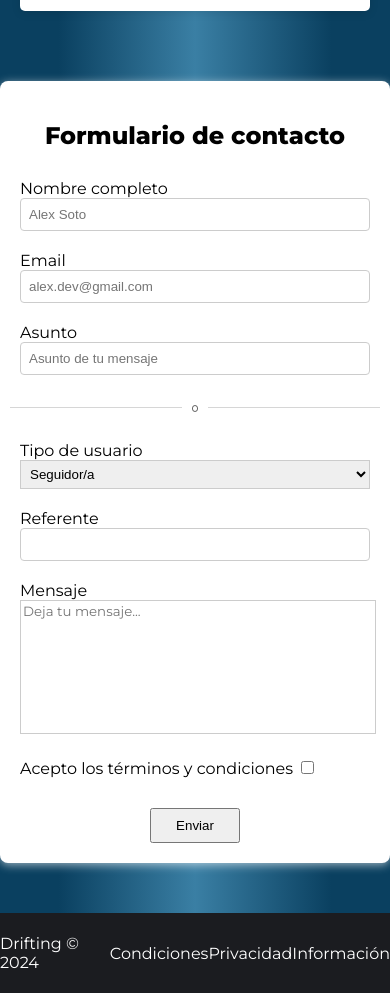
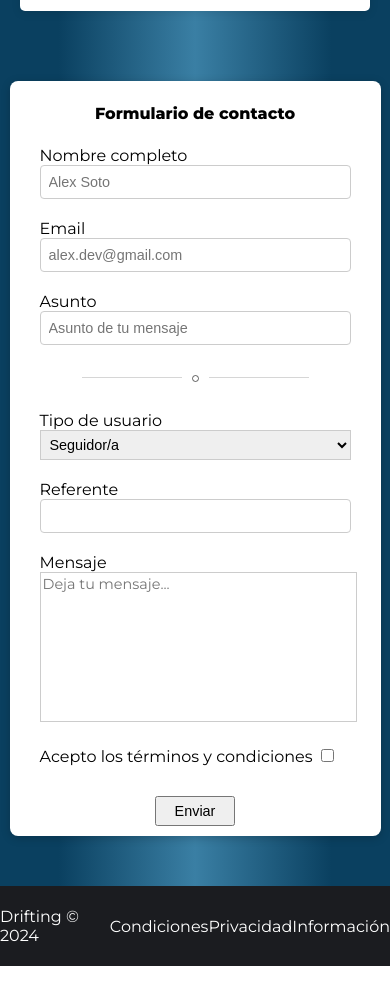
Before and after one commit to Alex17dev/Drift-Cars-Marketplace, a plain HTML site: page index.html in a window 390 px wide. Shown: the part 6000-6993 px from the top of the page. After the commit the page ends 6966 px from the top, so only its background shows below. Drawn offline with Linux system fonts and the light colour scheme.

Commit message:
2°subido

```diff
--- a/styles/style.css
+++ b/styles/style.css
@@ -141,7 +141,6 @@ body {
 }
 .aside__link:hover {
     background-color: #eee;
-    /* padding: 11px 21px; */
 }
 .link-two:hover {
     background-color: #2b6f97;
@@ -172,7 +171,7 @@ body {
     transition: transform 0.3s ease;
 }
 .producto:hover {
-    transform: translateY(-5px); /* Eleva la card al pasar el mouse */
+    transform: translateY(-5px);
 }
 .producto__titulo {
     margin: 15px 0 5px;
@@ -333,3 +332,58 @@ body {
     color: #fff;
     text-decoration: none;
 }
+
+
+
+
+@media (max-width: 768px) {
+    .form {
+        width: 90%;
+        padding: 15px;
+        box-shadow: 0 2px 10px #00000033;
+    }
+
+    .form__title {
+        font-size: 1.2rem;
+    }
+
+    .form__input, .form__select, .form_textarea {
+        font-size: 1rem;
+    }
+
+    .form__separator .form__linea {
+        width: 150px;
+    }
+
+    .form__button {
+        width: 80px;
+        height: 30px; /
+    }
+}
+
+
+@media (max-width: 480px) {
+    .form {
+        padding: 10px;
+    }
+
+    .form__separator .form__linea {
+        width: 100px;
+    }
+
+    .form__title {
+        font-size: 1rem;
+    }
+
+    .form__input, .form__select, .form_textarea {
+        font-size: 0.9rem;
+    }
+
+    .form__input-button {
+        justify-content: center;
+    }
+
+    .form__button {
+        font-size: 0.9rem;
+    }
+}
```
